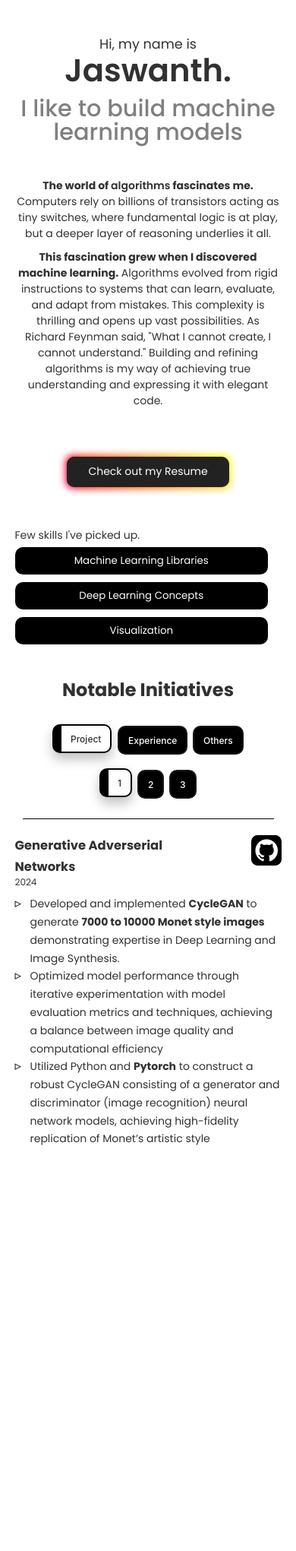
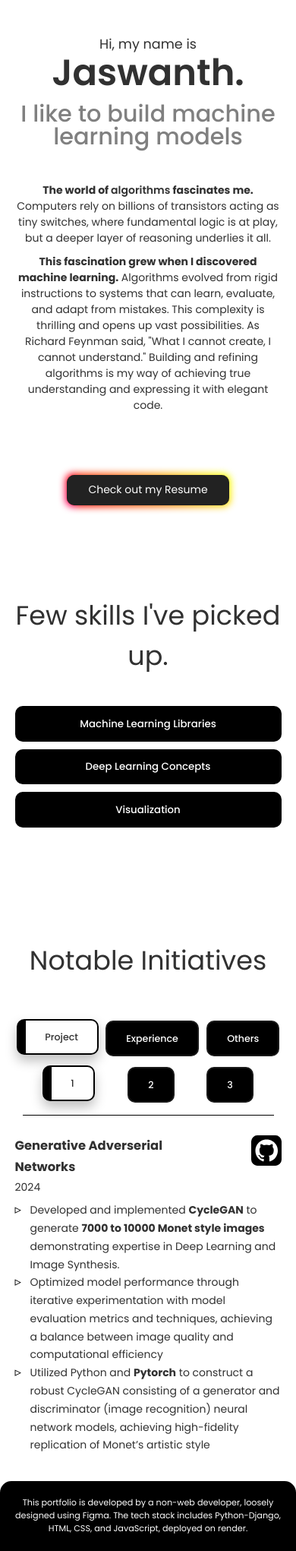
Before and after one commit to jswnthh/Jaswanth, a Django app: page / in a window 390 px wide. Shown: the whole page at 76% size. Before the commit the page ends 1507 px from the top, so only its background shows below. Run offline with Django 5.2, Linux system fonts and the light colour scheme.

Commit message:
tweaked for responsiveness

```diff
--- a/portfolio_app/static/css/content.css
+++ b/portfolio_app/static/css/content.css
@@ -12,7 +12,9 @@ body {
     padding: 0;
     font-family: "Poppins", sans-serif;
     font-size: 16px;
+    overflow-x: hidden;
 }
+
 
 a {
     color: #000; /* Text color */
@@ -50,14 +52,14 @@ html {
     scroll-behavior: smooth;
 }
 
-.margin-center {
-    margin: 0 auto;
-}
+/* .margin-center {
+    padding: 0 auto;
+} */
 
 .content-wrapper {
     display: flex;
     flex-direction: column;
-    width: 90%;
+    /* width: 90%; */
 }
 
 .flex-row {
@@ -76,9 +78,6 @@ html {
     justify-content: center;
 }
 
-.intro {
-    margin: 5rem 0;
-}
 
 .intro h1 {
     text-align: left;
@@ -99,14 +98,14 @@ html {
     margin-top: 5rem;
 }
 
-.navbar,
+/* .navbar,
 .navbar-init {
     padding: 10px;
-}
+} */
 
 .navbar-contents,
 .navbar-contents-init {
-    justify-content: space-evenly;
+    justify-content: space-around;
     align-items: center;
 }
 
@@ -140,9 +139,6 @@ html {
     visibility: visible;
   }
 
-.section-header {
-    margin: 1rem 0;
-}
 
 .project-title-wrapper {
     margin: 5px 0;
@@ -181,8 +177,6 @@ html {
   color: #FFFFFF;
   cursor: pointer;
   display: inline-block;
-  font-family: Roobert,-apple-system,BlinkMacSystemFont,"Segoe UI",Helvetica,Arial,sans-serif,"Apple Color Emoji","Segoe UI Emoji","Segoe UI Symbol";
-  font-size: 16px;
   font-weight: 600;
   line-height: normal;
   margin: 0;
@@ -207,11 +201,9 @@ html {
 
 .button-27:hover,
 .button-27a:hover  {
-  box-shadow: none;
   outline: none;
-  color: inherit;
-  background: inherit;
   border-color: black;
+  color: black;
   border-left-width: 12px;
   border-style: solid;
   box-shadow: rgba(150, 122, 122, 0.25) 0 8px 15px;
@@ -220,11 +212,9 @@ html {
 
 .button-27:active,
 .button-27a:active {
-  box-shadow: none;
   outline: none;
-  color: inherit;
-  background: inherit;
   border-color: black;
+  color: black;
   border-left-width: 12px;
   border-style: solid;
   box-shadow: rgba(0, 0, 0, 0.25) 0 8px 15px;
@@ -248,6 +238,9 @@ html {
     padding: 0px;
 }
 
+/* .project-content section {
+
+} */
 
 .project-content,
 .experience-content,
@@ -316,19 +309,6 @@ overflow: hidden;
 transition: max-height 0.2s ease-out;
 background-color: white;
 }
-/*
-.collapsible:after {
-    text-decoration: none;
-    content: '\02795';
-    font-size: 13px;
-    color: white;
-    float: right;
-    margin-left: 5px;
-  }
-
-  .active:after {
-    content: "\2796";
-  } */
 
 .button-85 {
     padding: 0.6em 2em;
@@ -483,25 +463,35 @@ background-color: white;
     margin: 20% 0;
   }
 
-  .main-wrapper {
-    height: 100vh;
-    margin: 0 auto;
-    width: 90%;
-  }
 
-  .footer {
-    width: 90%;
-    margin: 0 auto;
-  }
+  .footer-content {
+    font-size: 0.8em;
+    background-color: black;
+    padding: 20px;
+    border-top-left-radius: 15px;
+    border-top-right-radius: 15px;
+    text-align: center;
+}
 
-@media only screen and (min-width: 350px) {
+.footer-content p {
+    display: inline-block;
+    background-color: black;
+    color: white;
+
+}
+
+
+@media only screen and (max-width: 550px) {
     body {
         font-size: 14px;
         font-weight: 400;
         line-height: 1.7;
     }
-    .content-wrapper {
+
+    .content-wrapper,
+    .main-wrapper {
         width: 90%;
+        margin: 0 auto;
     }
 
     .intro {
@@ -516,7 +506,7 @@ background-color: white;
     }
 
     .intro h1{
-        font-size: 2.6rem;
+        font-size: 3rem;
         font-weight: 600;
         text-align: center;
 
@@ -535,32 +525,52 @@ background-color: white;
         margin: 0;
     }
 
+    .about-section section {
+        align-items: center;
+    }
+
+    .skills {
+        align-items: center;
+        justify-content: center;
+        padding: 5em 0;
+    }
+
+    .skills p{
+        text-align: center;
+        font-size: 2.5em;
+        padding: 1em 0;
+    }
+
+    .collapsible {
+        width: 100%;
+        padding: 1em 2em;
+        font-weight: 500;
+    }
+
+    .resume-btn {
+        margin-bottom: 1em;
+    }
+
     .navbar-contents,
     .navbar-contents-init {
-    justify-content: center;
+    justify-content: space-evenly;
     align-items: center;
-    gap: 0.5em
-    }
-
-    .project-content p{
-        font-size: 12px;
+    gap: 0.5em;
+    flex-wrap: wrap;
+    margin: 1em 0;
     }
 
     .intro {
         margin: 10% 0;
     }
 
-    .resume-btn {
-        margin: 15% 0;
-    }
-
     .button-27,
     .button-27a {
     border: 2px solid #1A1A1A;
-    font-size: 12px;
+    font-size: 0.9em;
     font-weight: 500;
     min-height: 3em;
-    padding: 0.8em 1em;
+    padding: 1em 2em;
     transition: all 300ms cubic-bezier(.23, 1, 0.32, 1);
     }
 
@@ -574,7 +584,9 @@ background-color: white;
 
     .init-section h1 {
         text-align: center;
-        font-size: 1.5rem;
+        font-size: 2.5em;
+        font-weight: 400;
+        padding: 1em 0;
     }
 
     .grid-container {
--- a/portfolio_app/templates/index.html
+++ b/portfolio_app/templates/index.html
@@ -35,7 +35,8 @@
                 <div class="resume-btn">
                     <a href="#resume" class="button-85">Check out my Resume</a>
                 </div>
-                <div class="skills flex-column"><p>Few skills I've picked up.</p>
+                <div class="skills flex flex-column">
+                    <p>Few skills I've picked up.</p>
                     <button class="collapsible">Machine Learning Libraries</button>
                     <div class="content">
                         <ul>
@@ -94,6 +95,7 @@
                             <div class="feature-details">
                                 <!-- Project-content -->
                                 <div class="project-content">
+                                    <section class="flex flex-column">
                                         <div class="flex-row project-title-wrapper">
                                             <div class="project-title">
                                                 <h3> Generative Adverserial Networks </h3>
@@ -113,8 +115,10 @@
 
                                             </ul>
                                         </div>
+                                    </section>
                                 </div>
                                 <div class="project-content">
+                                    <section class="flex flex-column">
                                         <div class="flex-row project-title-wrapper">
                                             <div class="project-title">
                                                 <h3> Sentiment Analysis using Disaster Tweets </h3>
@@ -135,18 +139,20 @@
                                             </ul>
                                             </div>
                                         </div>
+                                    </section>
                                 </div>
                                 <div class="project-content">
+                                    <section class="flex flex-column">
                                         <div class="flex-row project-title-wrapper">
                                             <div class="project-title">
-                                            <h3> Biomimetic approach to PathFinding </h3>
+                                                <h3> Biomimicry - PathFinding </h3>
                                             </div>
                                             <div class="github-link">
                                                 <a href="https://github.com/jswnthh/ML_projects/blob/main/cycle-gan-issa-painter.ipynb"><img src="{% static '/media/github.svg' %}"  alt="github"></a>
                                             </div>
                                         </div>
                                         <div class="feature-duration">
-                                        <p>2023</p>
+                                            <p>2024</p>
                                         </div>
                                         <div>
                                             <ul>
@@ -156,9 +162,11 @@
                                                 <li>Optimized Pathfinding for Efficiency: Achieved path construction in obstacle-based terrain within <strong>approximately 42 seconds </strong>demonstrating efficiency in code optimization</li>
                                             </ul>
                                         </div>
+                                    </section>
                                 </div>
                                 <!-- experience-content -->
                                 <div class="experience-content">
+                                    <section class="flex flex-column">
                                         <div class="flex-row project-title-wrapper">
                                             <div class="project-title">
                                                 <h3><span>Data Analyst @ <a href="https://toolfe.com/">Toolfe</a></span></h3>
@@ -177,6 +185,7 @@
                                             <li>Communicated technical findings effectively, utilizing data visualization for clarity and thorough Documentations with Proof of Concept</li>
                                             <li> Demonstrated <strong>Communicative skills</strong> by Authoring  Blogs(+15) on Web Analytics and its current trends, Tools and Technology in automation</li>
                                         </ul>
+                                    </section>
                                 </div>
                                 <!-- others-content -->
                                 <div class="others-content">
@@ -194,6 +203,11 @@
             </div>
         </div>
     </div>
+    <div class="footer">
+        <footer class="footer-content">
+            <p> This portfolio is developed by a non-web developer, loosely designed using Figma. The tech stack includes Python-Django, HTML, CSS, and JavaScript, deployed on render.</p>
+        </footer>
+    </div>
     <script type="text/javascript" src="{% static 'js/content.js' %}"></script>
     </body>
 </html>
```
Also changed, not shown: portfolio_app/static/media/location.png (added), portfolio_app/static/media/location.svg (added). Lines whose indentation alone changed are shown as unchanged.
